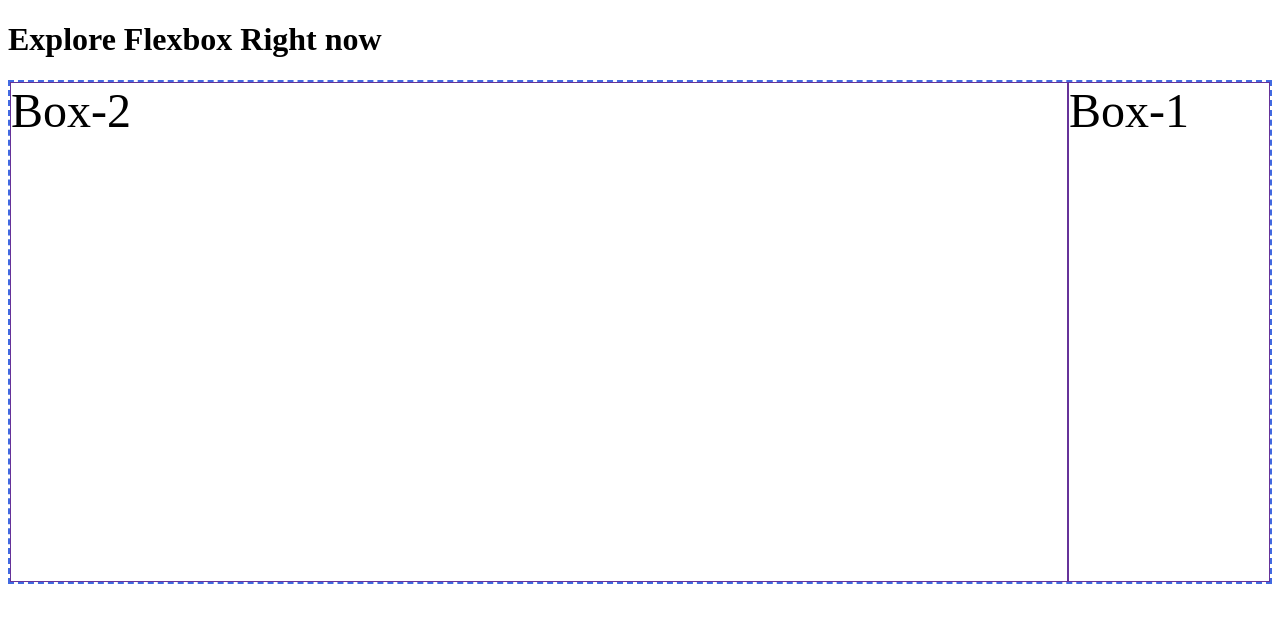
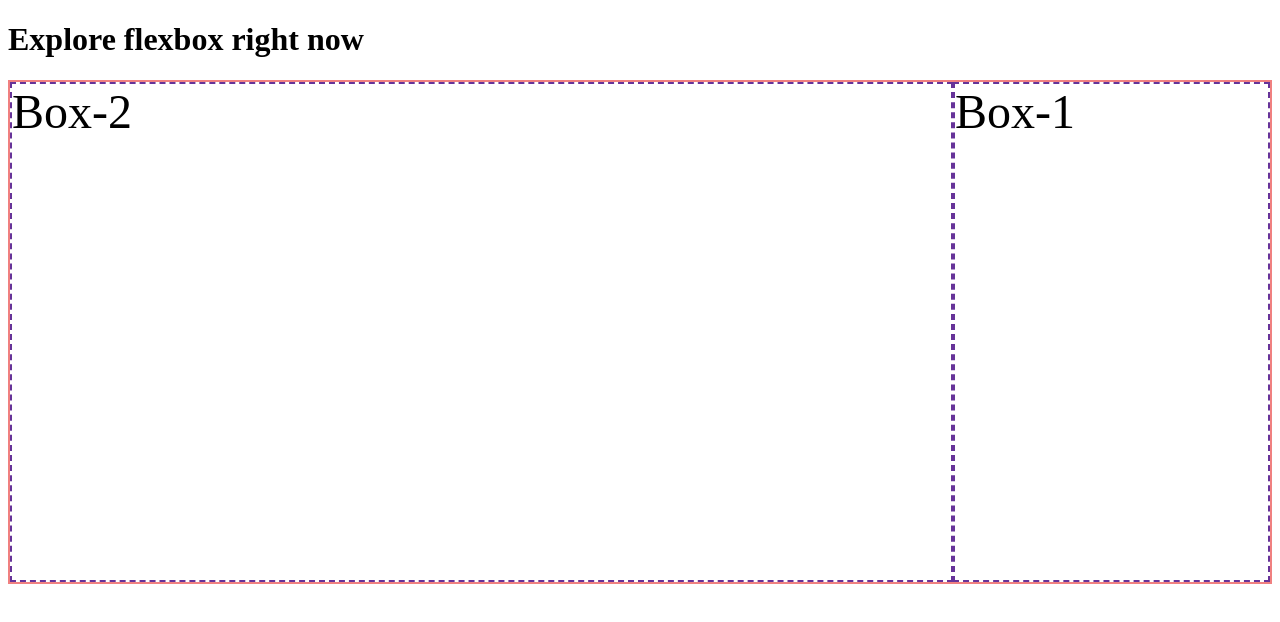
Before and after one commit to zahidjuel/website-layout, a plain HTML site: page index.html in a window 1280 px wide. Drawn offline with Linux system fonts and the light colour scheme.

Commit message:
second commit

```diff
--- a/index.html
+++ b/index.html
@@ -1,6 +1,5 @@
 <!DOCTYPE html>
 <html lang="en">
-
 <head>
     <meta charset="UTF-8">
     <meta http-equiv="X-UA-Compatible" content="IE=edge">
@@ -8,36 +7,30 @@
     <title>Flexbox</title>
 </head>
 <style>
-    .container {
+    .container{
         display: flex;
-        justify-content: flex-start;
-        align-items: stretch;
         height: 500px;
-        border: 2px dashed royalblue;
+        border: 2px solid lightcoral;
     }
-
-    .box {
+    #box-1{
+        order: 2;
+        flex: 1;
+    }
+    #box-2{
+        flex: 3;
+        order: 1;
+    }
+    .box{
         font-size: 3em;
-        width: 200px;
-        border: 1px solid rebeccapurple;
-    }
-
-    #box-1 {
-        order: 2;
-    }
-
-    #box-2 {
-        order: 1;
-        flex-grow: 1;
+        width: 300px;
+        border: 2px dashed rebeccapurple;
     }
 </style>
-
 <body>
-    <h1>Explore Flexbox Right now</h1>
+    <h1>Explore flexbox right now</h1>
     <div class="container">
         <div id="box-1" class="box">Box-1</div>
         <div id="box-2" class="box">Box-2</div>
     </div>
 </body>
-
 </html>
```
Also changed, not shown: images/american-burger-with-chicken-bacon-homemade-barbecue-sauce_2829-16825.jpg (added), images/friends.jpg (added).
